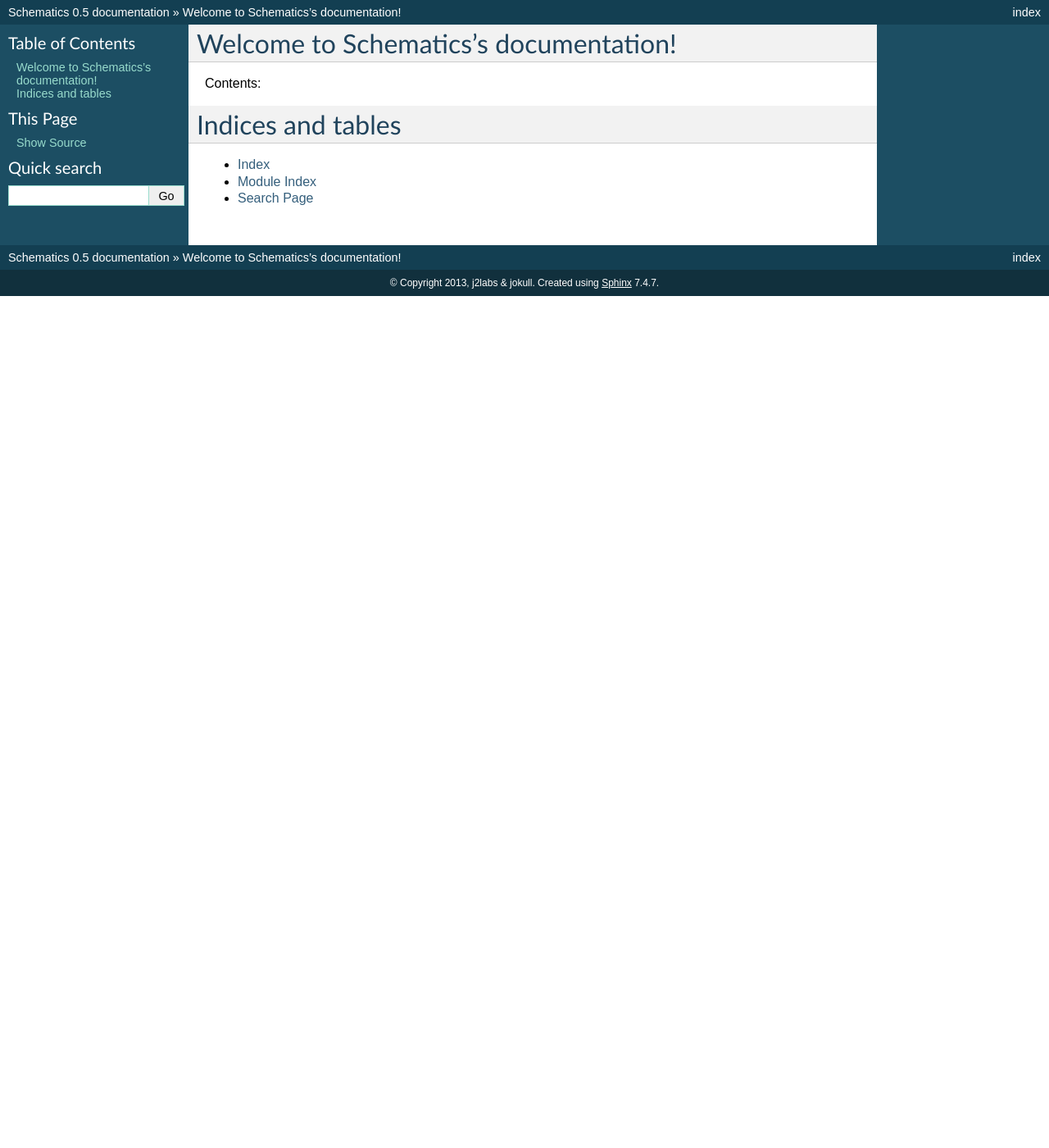
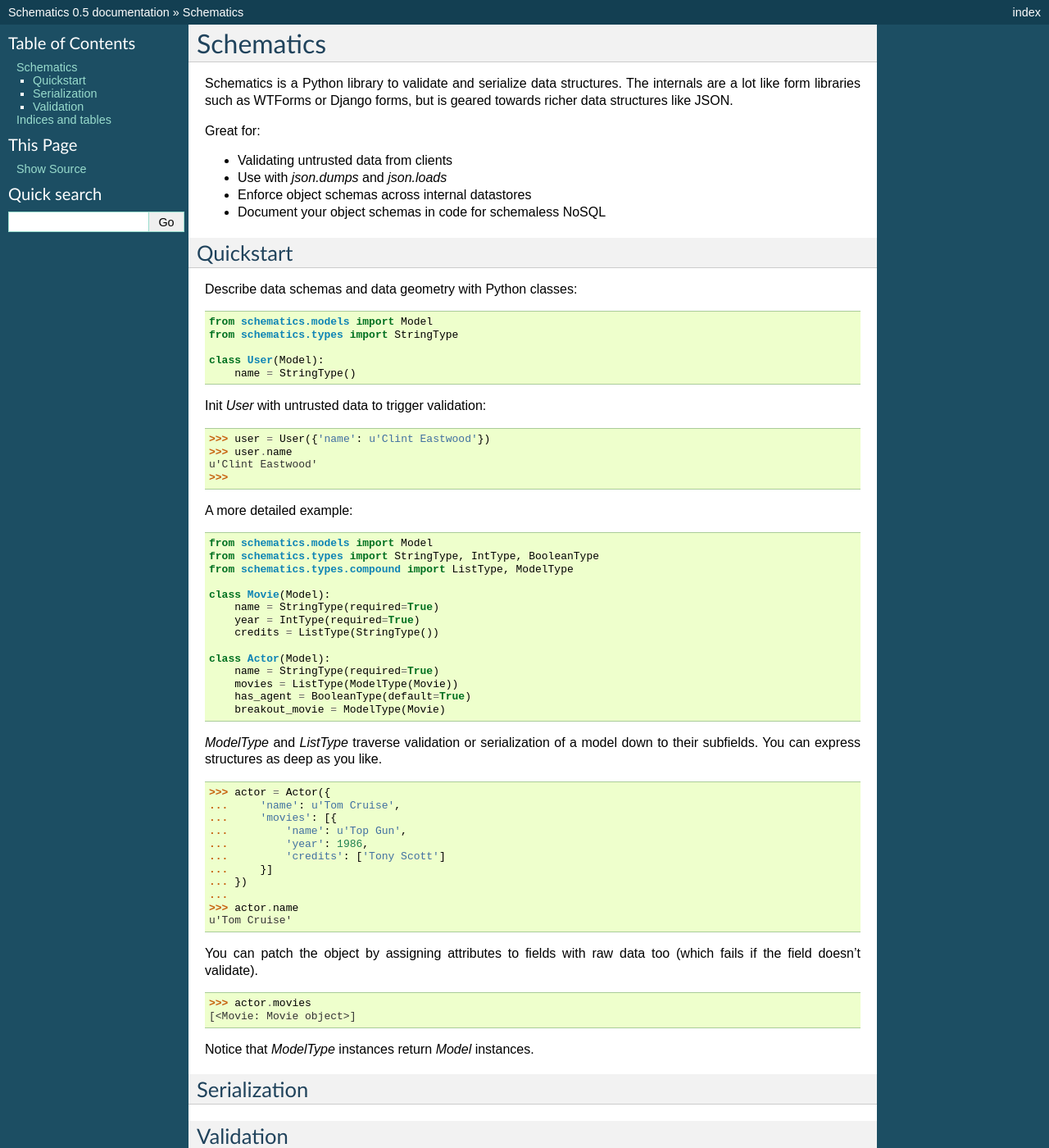
Before and after one commit to schematics/schematics, a Sphinx documentation site: the page built from docs/index.rst, in a window 1280 px wide and 1400 px high. Shown: the whole window at 82% size. Built offline with Sphinx 7.4.7, drawn with Linux system fonts in a browser that asks for light colours; some of the changed text lies outside the part shown.

Commit message:
Documentation and some type class tests

```diff
--- a/docs/index.rst
+++ b/docs/index.rst
@@ -3,14 +3,102 @@
    You can adapt this file completely to your liking, but it should at least
    contain the root `toctree` directive.
 
-Welcome to Schematics's documentation!
-======================================
+Schematics
+==========
 
-Contents:
+Schematics is a Python library to validate and serialize data structures. The
+internals are a lot like form libraries such as WTForms or Django forms, but
+is geared towards richer data structures like JSON.
+
+Great for:
+
++ Validating untrusted data from clients
++ Use with `json.dumps` and `json.loads`
++ Enforce object schemas across internal datastores
++ Document your object schemas in code for schemaless NoSQL
+
+.. Contents:
 
 .. toctree::
    :maxdepth: 2
 
+Quickstart
+~~~~~~~~~~
+
+Describe data schemas and data geometry with Python classes:
+
+.. code-block:: python
+
+  from schematics.models import Model
+  from schematics.types import StringType
+
+  class User(Model):
+      name = StringType()
+
+Init `User` with untrusted data to trigger validation:
+
+.. code-block:: python
+
+  >>> user = User({'name': u'Clint Eastwood'})
+  >>> user.name
+  u'Clint Eastwood'
+  >>>
+
+A more detailed example:
+
+.. code-block:: python
+
+  from schematics.models import Model
+  from schematics.types import StringType, IntType, BooleanType
+  from schematics.types.compound import ListType, ModelType
+
+  class Movie(Model):
+      name = StringType(required=True)
+      year = IntType(required=True)
+      credits = ListType(StringType())
+
+  class Actor(Model):
+      name = StringType(required=True)
+      movies = ListType(ModelType(Movie))
+      has_agent = BooleanType(default=True)
+      breakout_movie = ModelType(Movie)
+
+`ModelType` and `ListType` traverse validation or serialization of a model down
+to their subfields. You can express structures as deep as you like.
+
+.. code-block:: python
+
+  >>> actor = Actor({
+  ...     'name': u'Tom Cruise',
+  ...     'movies': [{
+  ...         'name': u'Top Gun',
+  ...         'year': 1986,
+  ...         'credits': ['Tony Scott']
+  ...     }]
+  ... })
+  ...
+  >>> actor.name
+  u'Tom Cruise'
+
+You can patch the object by assigning attributes to fields with raw data too
+(which  fails if the field doesn’t validate).
+
+.. code-block:: python
+
+  >>> actor.movies
+  [<Movie: Movie object>]
+
+Notice that `ModelType` instances return `Model` instances.
+
+Serialization
+~~~~~~~~~~~~~
+
+
+
+Validation
+~~~~~~~~~~
+
+Custom validation per field is achieved with a list of callables. By default only
 
 
 Indices and tables
```
Also changed, not shown: 4 other files.
